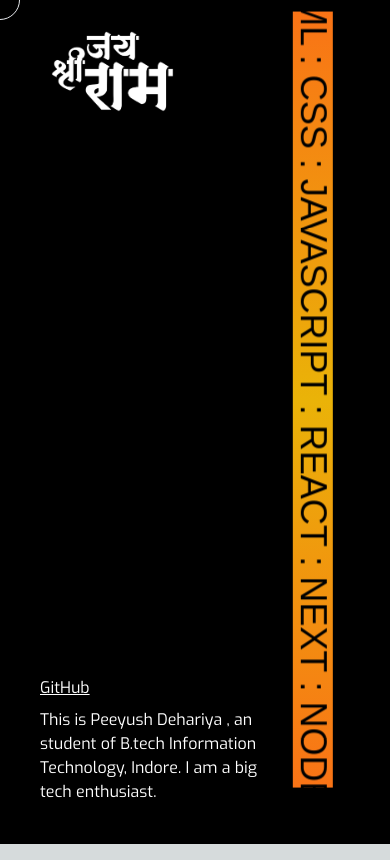
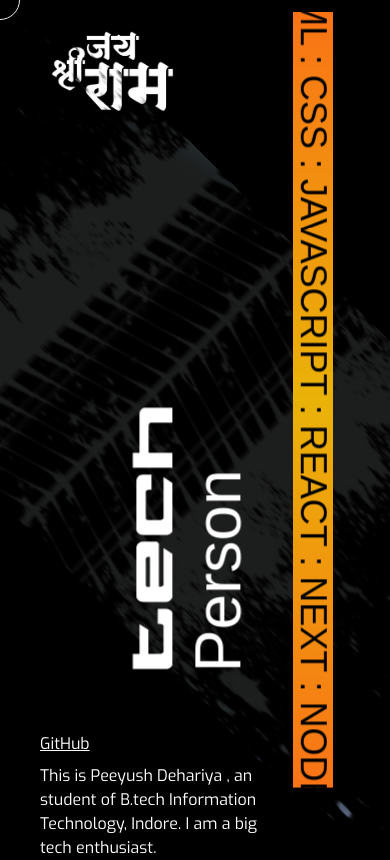
Before and after one commit to thePeeyush/profile, a Next.js app: page / in a window 390 px wide. Built offline with nearby package versions, Linux system fonts and the light colour scheme; a web font is replaced by a local one.

Commit message:
update 3

```diff
--- a/src/app/page.js
+++ b/src/app/page.js
@@ -20,13 +20,13 @@ export default function Home() {
   });
 
   return (
-    <div className=" bg-black">
+    <>
     <Image
       src='/tyre5.png'
       alt="image"
-      width={0}
+      width={10}
       height={0}
-      className=" md:w-screen md:h-screen fixed top-0 left-0 -rotate-45 z-0"
+      className=" w-screen h-screen fixed top-0 left-0 -rotate-45 z-0"
     />
     <Ribbon/>
     <Cursor/>
@@ -40,6 +40,6 @@ export default function Home() {
       <Sample/>
       <Base/>
       </div>
-    </div>
+    </>
   );
 }
--- a/src/components/base.jsx
+++ b/src/components/base.jsx
@@ -5,7 +5,7 @@ export default function Base() {
   return (
     <div className='flex flex-wrap gap-2 justify-between nice items-end px-10 mr-20 md:mr-48 my-10 text-white font-sans  z-10'>
         <Link href="https://github.com/thePeeyush/" className=' underline'>GitHub</Link>
-        <p className=' max-w-sm'>This is Peeyush Dehariya , an student of B.tech Information Technology, Indore. I am a big tech enthusiast. </p>
+        <p className='  max-h-10 max-w-sm tt'>This is Peeyush Dehariya , an student of B.tech Information Technology, Indore. I am a big tech enthusiast. </p>
     </div>
   )
 }
--- a/src/components/ribbon.jsx
+++ b/src/components/ribbon.jsx
@@ -3,7 +3,7 @@ import { useEffect, useRef } from "react"
 export default function Ribbon() {
 
   return (
-    <div  className='ribbon w-[92vh] h-10 md:h-20 text-black text-4xl flex items-center absolute right-0 rotate-90 translate-x-[40%] md:translate-x-[30%] translate-y-[45vh]  py-4 overflow-hidden bg-gradient-to-r from-orange-500 via-yellow-500 to-orange-500 ' >
+    <div  className='ribbon w-[92vh] h-10 md:h-20 text-black text-4xl flex items-center fixed right-0 rotate-90 translate-x-[40%] md:translate-x-[30%] translate-y-[45vh]  py-4 overflow-hidden bg-gradient-to-r from-orange-500 via-yellow-500 to-orange-500 ' >
       <h1  className='mtext savo-bold relative whitespace-nowrap'>
        : C++ : JAVA : HTML : CSS : JAVASCRIPT : REACT : NEXT : NODE : EXPRESS : MONGODB : SQL
       </h1>
--- a/src/css/globals.css
+++ b/src/css/globals.css
@@ -1,20 +1,6 @@
 @tailwind base;
 @tailwind components;
 @tailwind utilities;
-
-:root {
-  --foreground-rgb: 0, 0, 0;
-  --background-start-rgb: 214, 219, 220;
-  --background-end-rgb: 255, 255, 255;
-}
-
-@media (prefers-color-scheme: dark) {
-  :root {
-    --foreground-rgb: 255, 255, 255;
-    --background-start-rgb: 0, 0, 0;
-    --background-end-rgb: 0, 0, 0;
-  }
-}
 
 *{
   box-sizing: border-box;
@@ -24,13 +10,8 @@
 }
 
 body {
-  color: rgb(var(--foreground-rgb));
-  background: linear-gradient(
-      to bottom,
-      transparent,
-      rgb(var(--background-end-rgb))
-    )
-    rgb(var(--background-start-rgb));
+  background-color:black ;
+  color: white;
     overflow-x: hidden;
 }
 
@@ -96,3 +77,11 @@ body {
   transition:ease-out .5s;
   transform: translateY(0);
 }
+
+@media screen and (max-width : 300px) {
+  .tt{
+    white-space: nowrap;
+    overflow: hidden;
+    text-overflow: ellipsis;
+  }
+}
```
